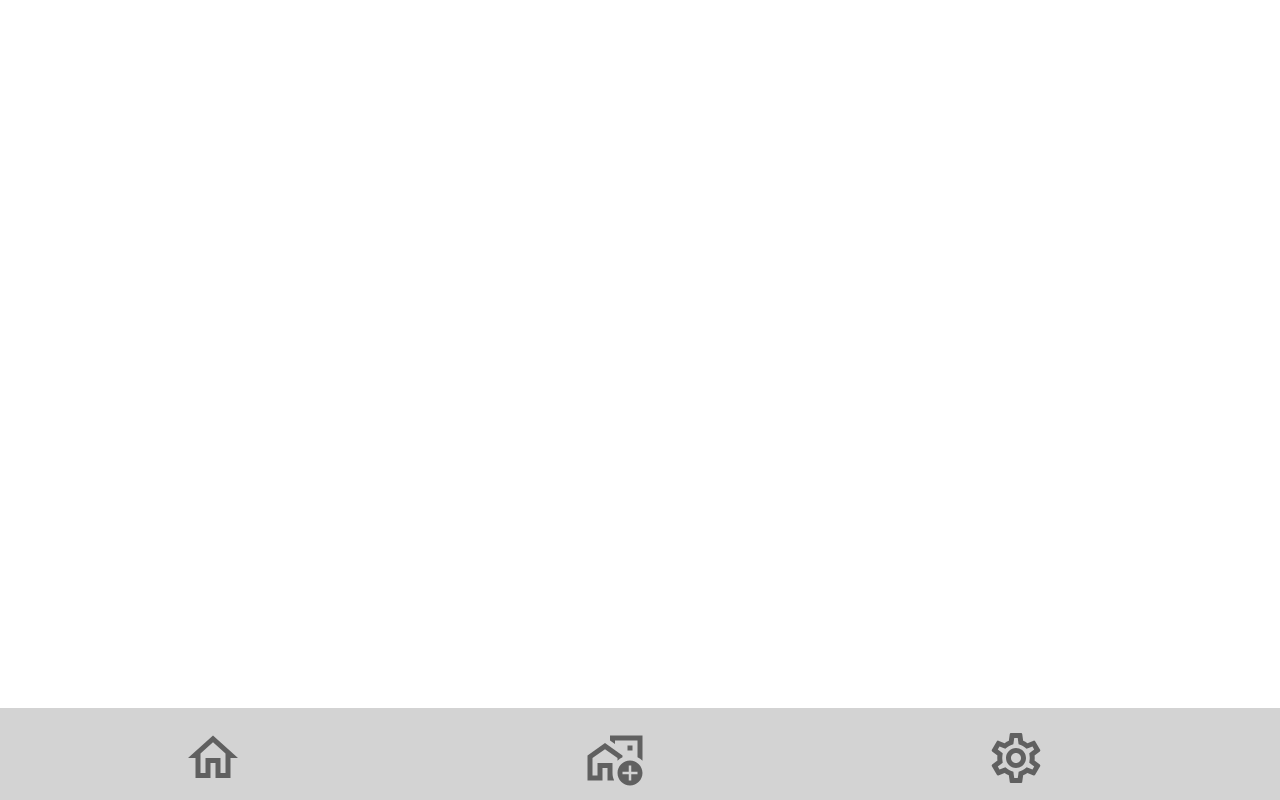
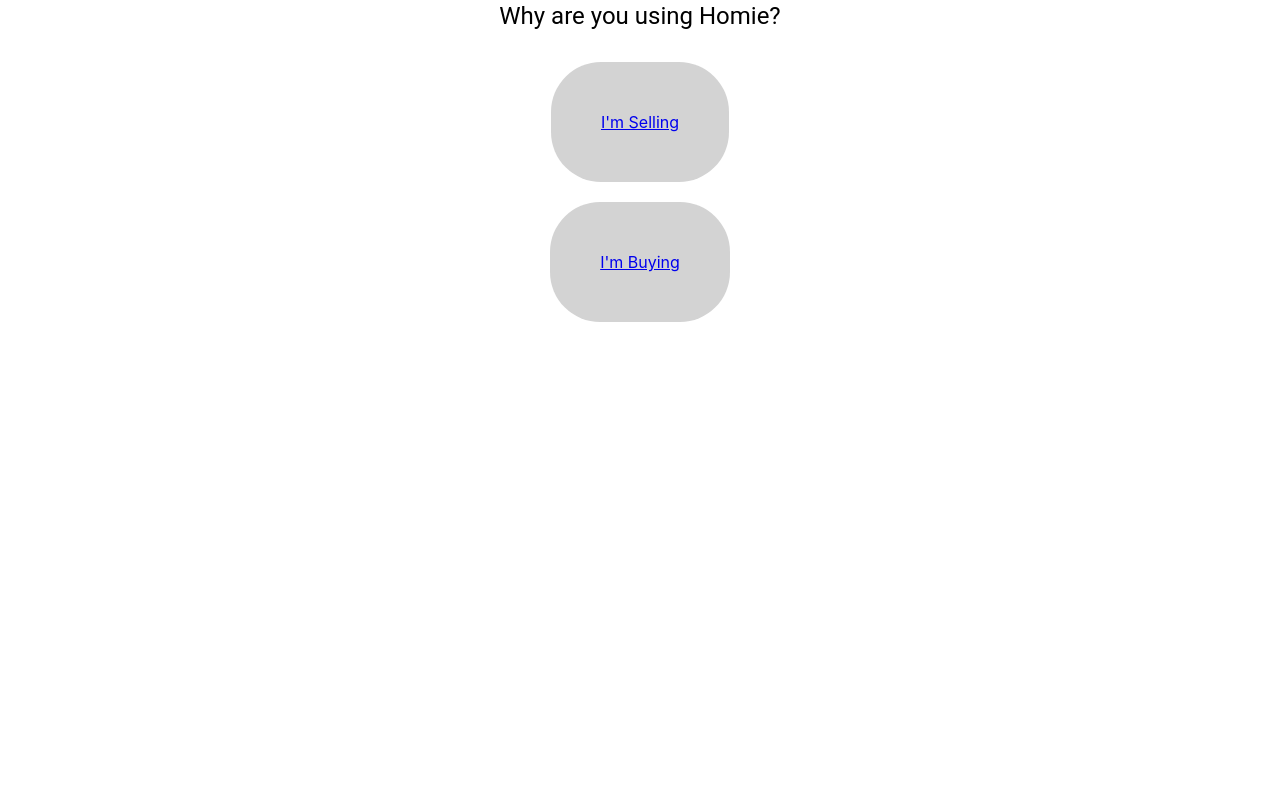
Before and after one commit to agiledev-students-spring2023/final-project-awesome-united, a React (Create React App) app in the folder front-end/: page /newAccountSelection in a window 1280 px wide. Before the commit this address had no page. Built offline with nearby package versions, Linux system fonts and the light colour scheme.

Commit message:
try and rope in new account selection flow

```diff
--- a/front-end/src/App.js
+++ b/front-end/src/App.js
@@ -19,19 +19,23 @@ import Chat from "./pages/Chat/Chat";
 import "./App.css";
 
 import SingleListing from "./pages/SingleListing/SingleListing";
+import NewAccountSelection from "./pages/NewAccountSelection/NewAccountSelection";
 
 // set up routes so different URL routes load up different main components
 const App = (props) => {
   const location = useLocation();
   return (
     <div className="container">
-
       <div className="container-body">
         <Routes>
           {/* a route to the home screen */}
           <Route path="/" element={<Login />} />
 
           <Route path="/createAccount" element={<CreateAccount />} />
+          <Route
+            path="/newAccountSelection"
+            element={<NewAccountSelection />}
+          />
           <Route path="/searchSettings" element={<SearchSettings />} />
           <Route path="/discover" element={<Discover />} />
           <Route path="/matches" element={<Matches />} />
@@ -45,9 +49,9 @@ const App = (props) => {
       </div>
       {location.pathname !== "/createAccount" &&
         location.pathname !== "/" &&
-        location.pathname !== "/login" && <Footer />}
+        location.pathname !== "/login" &&
+        location.pathname !== "/newAccountSelection" && <Footer />}
     </div>
-
   );
 };
 
--- a/front-end/src/pages/CreateAccount/CreateAccount.css
+++ b/front-end/src/pages/CreateAccount/CreateAccount.css
@@ -132,3 +132,13 @@ form {
 .createAccountButton {
   text-transform: none;
 }
+.login-text {
+  margin-top: 15px;
+}
+.loginLink {
+  text-decoration: none;
+  color: rgb(6, 69, 173);
+}
+.loginType {
+  font-size: 16px;
+}
--- a/front-end/src/pages/CreateAccount/CreateAccount.js
+++ b/front-end/src/pages/CreateAccount/CreateAccount.js
@@ -3,22 +3,24 @@ import { useForm } from "react-hook-form";
 import { TextField, Grid, Button, Typography } from "@mui/material";
 import "./CreateAccount.css";
 import DiscoverHeader from "../../components/DiscoverHeader";
+import { Link } from "react-router-dom";
 
 function CreateAccount(props) {
   const { register, handleSubmit, watch, getValues } = useForm();
   const [passwordMatch, setPasswordMatch] = useState(false);
-  const onSubmit = (e) => {
-    if (e.confirm != e.password) {
+  const onSubmit = (data) => {
+    if (data.confirm != data.password) {
       setPasswordMatch(true);
       return;
     }
-    console.log(e);
+    console.log(props.accountType);
+    console.log(data);
   };
 
+  console.log(props);
   return (
     <div>
       <DiscoverHeader />
-
       <form className="createForm" onSubmit={handleSubmit(onSubmit)}>
         <div class="formContainer">
           <Typography variant="h6" className="headerText">
@@ -106,6 +108,13 @@ function CreateAccount(props) {
           >
             Create Account
           </Button>
+          <div className="login-text">
+            <Link className="loginLink" to="/login">
+              <Typography variant="h7" className="loginType">
+                Log In
+              </Typography>
+            </Link>
+          </div>
         </div>
       </form>
     </div>
--- a/front-end/src/pages/Login/Login.js
+++ b/front-end/src/pages/Login/Login.js
@@ -8,12 +8,12 @@ import { Link, useLocation } from "react-router-dom";
 function Login(props) {
   const { register, handleSubmit, watch, getValues } = useForm();
   const [passwordMatch, setPasswordMatch] = useState(false);
-  const onSubmit = (e) => {
-    if (e.confirm != e.password) {
+  const onSubmit = (data) => {
+    if (data.confirm != data.password) {
       setPasswordMatch(true);
       return;
     }
-    console.log(e);
+    console.log(data);
   };
 
   return (
@@ -62,7 +62,7 @@ function Login(props) {
             Log In
           </Button>
           <div className="create-account">
-            <Link className="createAccountText" to="/createAccount">
+            <Link className="createAccountText" to="/newAccountSelection">
               <Typography variant="h7" className="createAccountText2">
                 Create Account
               </Typography>
--- a/front-end/src/pages/NewAccountSelection/NewAccountSelection.css
+++ b/front-end/src/pages/NewAccountSelection/NewAccountSelection.css
@@ -1,6 +1,5 @@
 .NewAccountSelection {
   text-align: center;
-  height: 100vh;
   overflow: hidden;
 }
 
@@ -13,22 +12,27 @@ header {
   color: white;
   margin-bottom: 5px;
 }
+.questionText {
+  padding-bottom: 20px;
+}
 
-.Options{
+.Options {
   display: flex;
   width: 100%;
+
+  padding: 0;
   flex-direction: column;
   align-items: center;
   justify-content: center;
 }
 
-.NewAccountSelectionLink{
+.NewAccountSelectionLink {
   border-radius: 50px;
   padding: 50px;
   margin: 10px;
   background-color: lightgray;
 }
 
-.NewAccountSelectionLink:hover{
+.NewAccountSelectionLink:hover {
   background-color: grey;
 }
--- a/front-end/src/pages/NewAccountSelection/NewAccountSelection.js
+++ b/front-end/src/pages/NewAccountSelection/NewAccountSelection.js
@@ -1,20 +1,27 @@
-import './NewAccountSelection.css';
+import "./NewAccountSelection.css";
 import { Link, useLocation } from "react-router-dom";
-import axios from "axios"
+import axios from "axios";
+import { Typography } from "@mui/material";
 
 function NewAccountSelection() {
   return (
     <div className="NewAccountSelection">
-      <header>
-        <h1>
+      <div className="Options">
+        <Typography variant="h5" className="questionText">
           Why are you using Homie?
-        </h1>
-      </header>
-      <div className="Options">
-        <Link className="NewAccountSelectionLink" to="/createAccount">
+        </Typography>
+        <Link
+          className="NewAccountSelectionLink"
+          to="/createAccount"
+          state={{ accountType: "seller" }}
+        >
           <div>I'm Selling</div>
         </Link>
-        <Link className="NewAccountSelectionLink" to="/createAccount">
+        <Link
+          className="NewAccountSelectionLink"
+          to="/createAccount"
+          state={{ accountType: "buyer" }}
+        >
           <div>I'm Buying</div>
         </Link>
       </div>
```
